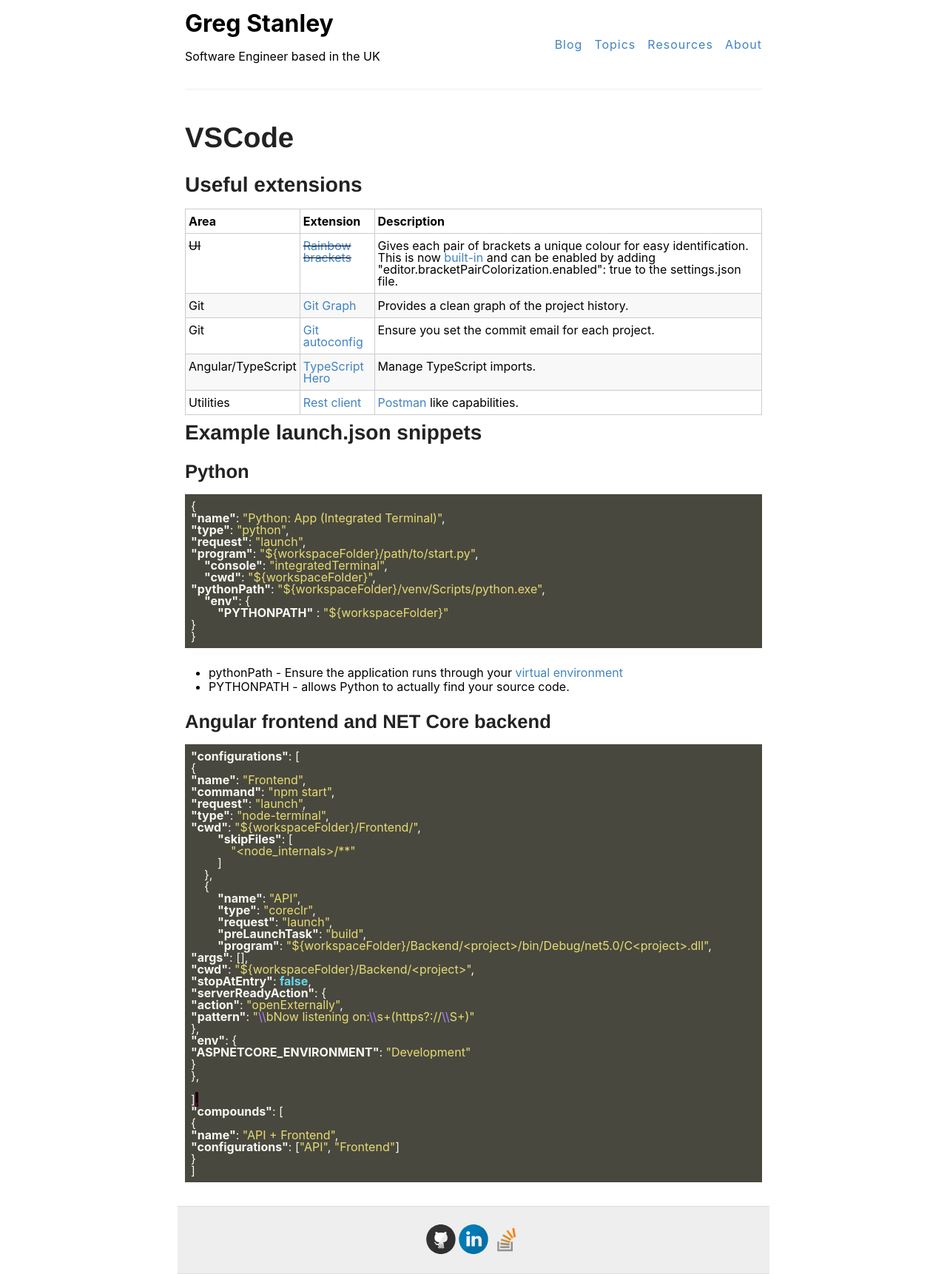
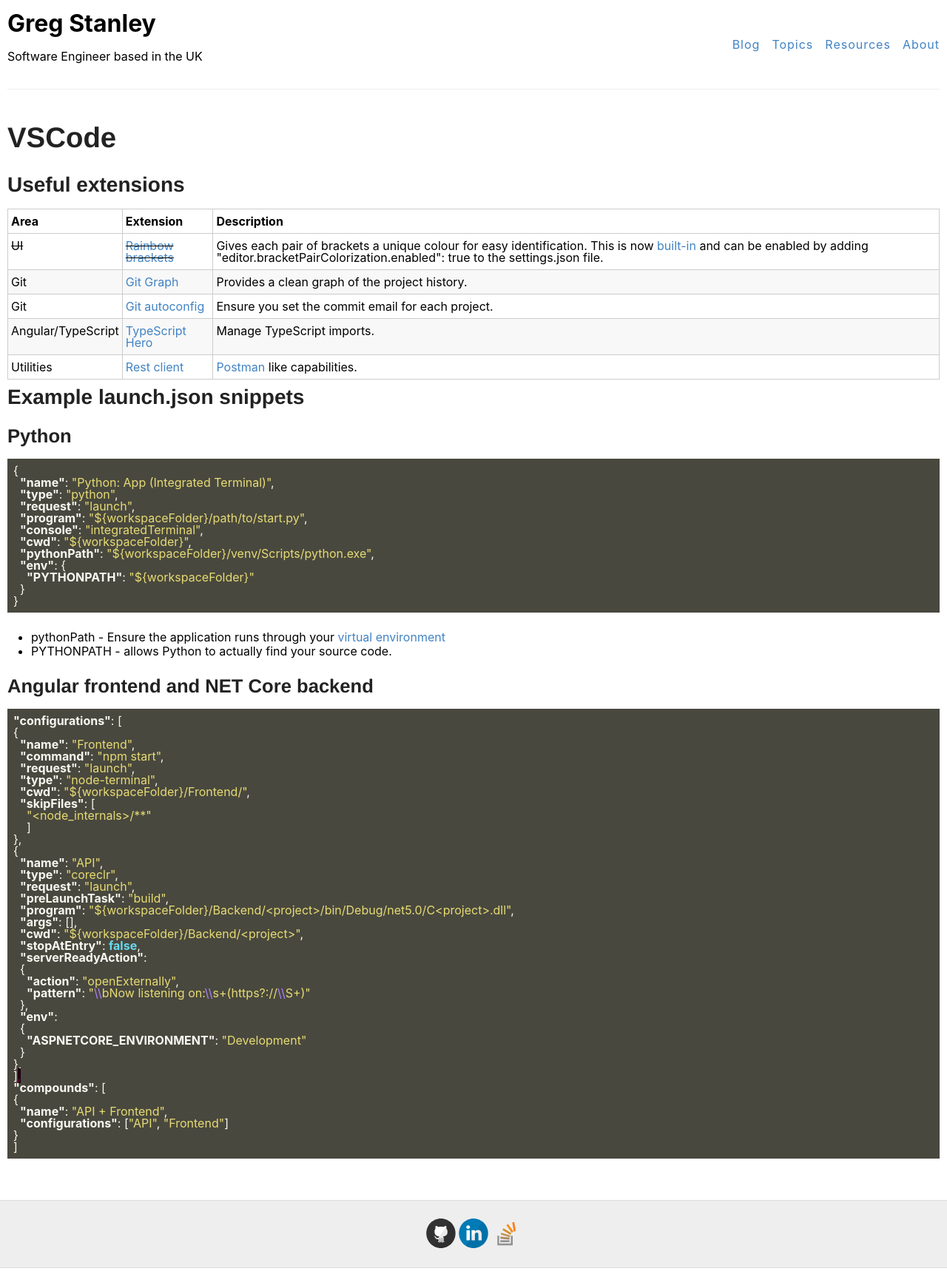
Before and after one commit to gregstanley/gregstanley.github.io, a Jekyll site: the page built from topics/vscode.md, in a window 1280 px wide. Shown: the whole page at 74% size. Built offline with Jekyll 4.4.1, drawn with Linux system fonts in a browser that asks for light colours.

Commit message:
Experiment with table overflow

````diff
--- a/_sass/_table.scss
+++ b/_sass/_table.scss
@@ -1,15 +1,19 @@
 table {
   padding: 0;
+  max-width: 100%;
 }
+
 table tr {
   border-top: 1px solid #cccccc;
   background-color: white;
   margin: 0;
   padding: 0;
 }
+
 table tr:nth-child(2n) {
   background-color: #f8f8f8;
 }
+
 table tr th {
   font-weight: bold;
   border: 1px solid #cccccc;
@@ -17,16 +21,19 @@
   margin: 0;
   padding: 0.5rem 0.25rem;
 }
+
 table tr td {
   border: 1px solid #cccccc;
   text-align: left;
   margin: 0;
   padding: 0.5rem 0.25rem;
 }
+
 table tr th :first-child,
 table tr td :first-child {
   margin-top: 0;
 }
+
 table tr th :last-child,
 table tr td :last-child {
   margin-bottom: 0;
--- a/_sass/base.scss
+++ b/_sass/base.scss
@@ -119,9 +119,10 @@
 
 .container {
   margin: 0 auto;
-  max-width: 800px;
+  max-width: 100%;
   padding: 0 10px;
   width: 100%;
+  overflow-x: auto;
 }
 
 div.header-wrapper {
--- a/topics/vscode.md
+++ b/topics/vscode.md
@@ -21,61 +21,62 @@
 
 ### Python
 
-{% highlight json %}
+```json
 {
-"name": "Python: App (Integrated Terminal)",
-"type": "python",
-"request": "launch",
-"program": "${workspaceFolder}/path/to/start.py",
-    "console": "integratedTerminal",
-    "cwd": "${workspaceFolder}",
-"pythonPath": "${workspaceFolder}/venv/Scripts/python.exe",
-    "env": {
-        "PYTHONPATH" : "${workspaceFolder}"
+  "name": "Python: App (Integrated Terminal)",
+  "type": "python",
+  "request": "launch",
+  "program": "${workspaceFolder}/path/to/start.py",
+  "console": "integratedTerminal",
+  "cwd": "${workspaceFolder}",
+  "pythonPath": "${workspaceFolder}/venv/Scripts/python.exe",
+  "env": {
+    "PYTHONPATH": "${workspaceFolder}"
+  }
 }
-}
-{% endhighlight %}
+```
 
 - `pythonPath` - Ensure the application runs through your [virtual environment](https://docs.python.org/3/library/venv.html)
 - `PYTHONPATH` - allows Python to actually find your source code.
 
 ### Angular frontend and NET Core backend
 
-{% highlight json %}
+```json
 "configurations": [
 {
-"name": "Frontend",
-"command": "npm start",
-"request": "launch",
-"type": "node-terminal",
-"cwd": "${workspaceFolder}/Frontend/",
-        "skipFiles": [
-            "<node_internals>/**"
-        ]
-    },
-    {
-        "name": "API",
-        "type": "coreclr",
-        "request": "launch",
-        "preLaunchTask": "build",
-        "program": "${workspaceFolder}/Backend/<project>/bin/Debug/net5.0/C<project>.dll",
-"args": [],
-"cwd": "${workspaceFolder}/Backend/<project>",
-"stopAtEntry": false,
-"serverReadyAction": {
-"action": "openExternally",
-"pattern": "\\bNow listening on:\\s+(https?://\\S+)"
+  "name": "Frontend",
+  "command": "npm start",
+  "request": "launch",
+  "type": "node-terminal",
+  "cwd": "${workspaceFolder}/Frontend/",
+  "skipFiles": [
+    "<node_internals>/**"
+    ]
 },
-"env": {
-"ASPNETCORE_ENVIRONMENT": "Development"
-}
+{
+  "name": "API",
+  "type": "coreclr",
+  "request": "launch",
+  "preLaunchTask": "build",
+  "program": "${workspaceFolder}/Backend/<project>/bin/Debug/net5.0/C<project>.dll",
+  "args": [],
+  "cwd": "${workspaceFolder}/Backend/<project>",
+  "stopAtEntry": false,
+  "serverReadyAction":
+  {
+    "action": "openExternally",
+    "pattern": "\\bNow listening on:\\s+(https?://\\S+)"
+  },
+  "env":
+  {
+    "ASPNETCORE_ENVIRONMENT": "Development"
+  }
 },
-
 ],
 "compounds": [
 {
-"name": "API + Frontend",
-"configurations": ["API", "Frontend"]
+  "name": "API + Frontend",
+  "configurations": ["API", "Frontend"]
 }
 ]
-{% endhighlight %}
+```
````
Also changed, not shown: topics.md (+10 -1 lines).
